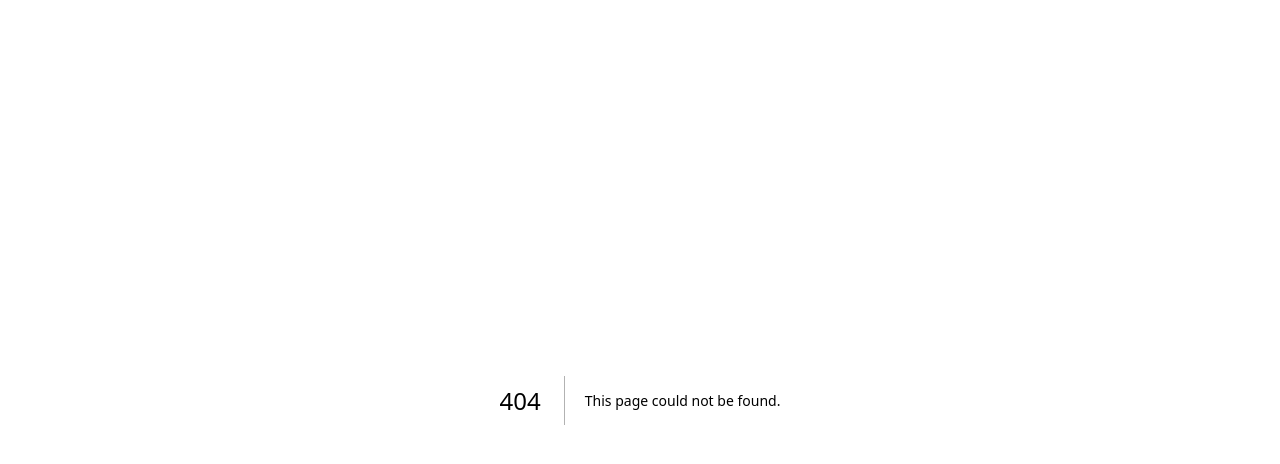
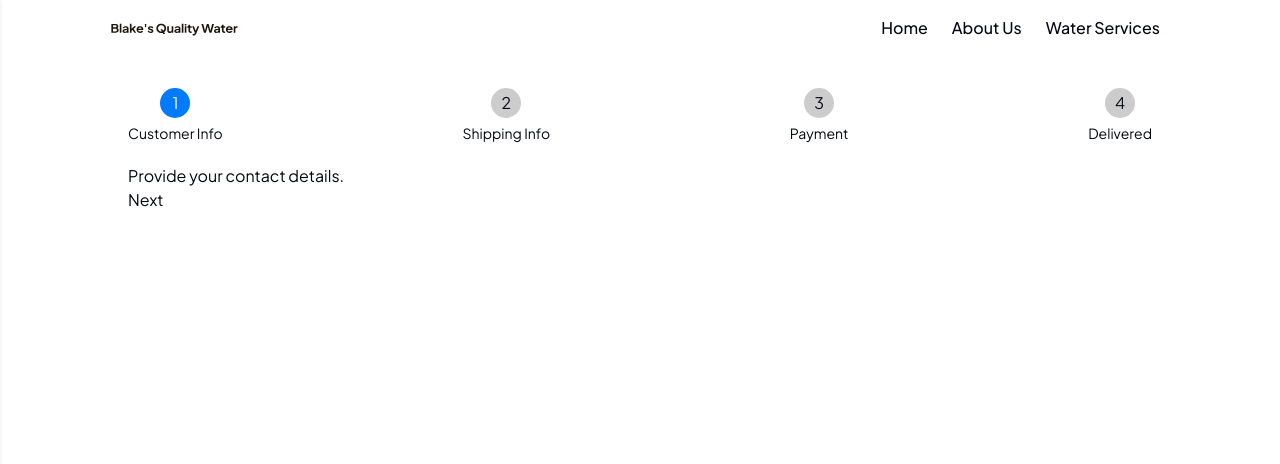
Before and after one commit to MoazamAli45/need-h2O-project, a Next.js app: page /book-order in a window 1280 px wide. Before the commit this address had no page. Shown: the top 464 px of the page. Built offline with nearby package versions, Linux system fonts and the light colour scheme.

Commit message:
Add OrderContext export to OrderProvider.js and update dependencies in package.json

```diff
--- a/package.json
+++ b/package.json
@@ -17,6 +17,7 @@
     "next": "14.1.0",
     "react": "^18",
     "react-dom": "^18",
+    "react-form-stepper": "^2.0.3",
     "react-google-autocomplete": "^2.7.3",
     "react-icons": "^5.0.1",
     "tailwind-merge": "^2.2.1",
--- /dev/null
+++ b/src/app/book-order/page.js
@@ -0,0 +1,45 @@
+"use client";
+import CheckoutStepper from "@/components/Order/CheckoutStepper";
+import Navigation from "@/components/shared/Navigation";
+import OrderContext from "@/context/OrderProvider";
+import { useRouter } from "next/navigation";
+import React, { useContext } from "react";
+
+const CHECKOUT_STEPS = [
+  {
+    name: "Customer Info",
+    Component: () => <div>Provide your contact details.</div>,
+  },
+  {
+    name: "Shipping Info",
+    Component: () => <div>Enter your shipping address.</div>,
+  },
+  {
+    name: "Payment",
+    Component: () => <div>Complete payment for your order.</div>,
+  },
+  {
+    name: "Delivered",
+    Component: () => <div> Your order has been delivered.</div>,
+  },
+];
+
+const Page = () => {
+  const router = useRouter();
+  const { order } = useContext(OrderContext);
+
+  console.log(order);
+
+  if (!order.address) {
+    // router.push("/");
+  }
+  return (
+    <>
+      <Navigation />
+
+      <CheckoutStepper stepsConfig={CHECKOUT_STEPS} />
+    </>
+  );
+};
+
+export default Page;
--- a/src/app/globals.css
+++ b/src/app/globals.css
@@ -108,3 +108,68 @@ body {
   background-repeat: no-repeat;
   background-position: center;
 }
+
+.stepper {
+  position: relative;
+  display: flex;
+  justify-content: space-between;
+  align-items: center;
+  margin-bottom: 20px;
+}
+
+@media (max-width: 600px) {
+  .stepper {
+    display: flex;
+    align-items: center;
+    justify-content: start;
+    gap: 20px;
+    align-content: start;
+    flex-direction: column;
+  }
+}
+
+.step {
+  display: flex;
+  flex-direction: column;
+  align-items: center;
+}
+
+.step-number {
+  width: 30px;
+  height: 30px;
+  border-radius: 50%;
+  background-color: #ccc;
+  display: flex;
+  justify-content: center;
+  align-items: center;
+  margin-bottom: 5px;
+  z-index: 2;
+}
+
+.step-name {
+  font-size: 14px;
+}
+
+.active .step-number {
+  background-color: #007bff;
+  color: #fff;
+}
+
+.complete .step-number {
+  background-color: #28a745;
+  color: #fff;
+}
+
+.progress-bar {
+  position: absolute;
+  top: 25%;
+  left: 0;
+  height: 4px;
+  background-color: #ccc;
+}
+
+.progress {
+  height: 100%;
+  background-color: #28a745;
+  transition: 0.2s ease;
+}
--- a/src/components/Home/Hero.jsx
+++ b/src/components/Home/Hero.jsx
@@ -1,6 +1,7 @@
 import React from "react";
 import Wrapper from "../shared/Wrapper";
 import InputPlacesSearch from "../shared/InputPlacesSearch";
+import SearchInput from "../shared/SearchInput";
 
 const Hero = () => {
   return (
@@ -14,7 +15,8 @@ const Hero = () => {
             Enter an address to place order
           </p>
           <div className="flex items-center justify-center w-full mt-4 z-10">
-            <InputPlacesSearch />
+            {/* <InputPlacesSearch /> */}
+            <SearchInput />
           </div>
         </div>
         <p className="text-[14px] text-[#A1824A] font-medium text-center mt-2  ">
--- /dev/null
+++ b/src/components/Order/CheckoutStepper.jsx
@@ -0,0 +1,93 @@
+/* eslint-disable react/prop-types */
+
+import { useEffect, useRef, useState } from "react";
+import Wrapper from "../shared/Wrapper";
+
+const CheckoutStepper = ({ stepsConfig = [] }) => {
+  const [currentStep, setCurrentStep] = useState(1);
+  const [isComplete, setIsComplete] = useState(false);
+  const [margins, setMargins] = useState({
+    marginLeft: 0,
+    marginRight: 0,
+  });
+  const stepRef = useRef([]);
+
+  useEffect(() => {
+    setMargins({
+      marginLeft: stepRef.current[0].offsetWidth / 2,
+      marginRight: stepRef.current[stepsConfig.length - 1].offsetWidth / 2,
+    });
+  }, [stepRef, stepsConfig.length]);
+
+  if (!stepsConfig.length) {
+    return <></>;
+  }
+
+  const handleNext = () => {
+    setCurrentStep((prevStep) => {
+      if (prevStep === stepsConfig.length) {
+        setIsComplete(true);
+        return prevStep;
+      } else {
+        return prevStep + 1;
+      }
+    });
+  };
+
+  const calculateProgressBarWidth = () => {
+    return ((currentStep - 1) / (stepsConfig.length - 1)) * 100;
+  };
+
+  const ActiveComponent = stepsConfig[currentStep - 1]?.Component;
+
+  return (
+    <Wrapper>
+      <div className="stepper mt-8">
+        {stepsConfig.map((step, index) => {
+          return (
+            <div
+              key={step.name}
+              ref={(el) => (stepRef.current[index] = el)}
+              className={`step ${
+                currentStep > index + 1 || isComplete ? "complete" : ""
+              } ${currentStep === index + 1 ? "active" : ""} `}
+            >
+              <div className="step-number">
+                {currentStep > index + 1 || isComplete ? (
+                  <span>&#10003;</span>
+                ) : (
+                  index + 1
+                )}
+              </div>
+              <div className="step-name">{step.name}</div>
+            </div>
+          );
+        })}
+
+        <div
+          className="progress-bar"
+          style={{
+            width: `calc(100%-${margins.marginLeft + margins.marginRight}px)`,
+            marginLeft: margins.marginLeft,
+            marginRight: margins.marginRight,
+          }}
+        >
+          <div
+            className="progress"
+            style={{ width: `${calculateProgressBarWidth()}%` }}
+          ></div>
+        </div>
+      </div>
+
+      <ActiveComponent />
+
+      {!isComplete && (
+        <button className="btn" onClick={handleNext}>
+          {currentStep === stepsConfig.length ? "Finish" : "Next"}
+        </button>
+      )}
+    </Wrapper>
+  );
+};
+
+export default CheckoutStepper;
--- a/src/components/shared/InputPlacesSearch.jsx
+++ b/src/components/shared/InputPlacesSearch.jsx
@@ -23,11 +23,13 @@ const InputPlacesSearch = () => {
   const submitHandler = (e) => {
     e.preventDefault();
 
+    const city = value.split(",");
+    const cityName = city[city.length - 2].trim();
+    console.log("City Name", cityName);
     const cityFound = cityWaterPrices.filter((item) =>
-      value.includes(item.city)
+      cityName.includes(item.city)
     );
-    // const townWaterPrice = cityWaterPrices[city]?.townWaterPrice;
-    // const pureWaterPrice = cityWaterPrices[city]?.pureWaterPrice;
+
     console.log(cityFound);
   };
   return (
@@ -40,8 +42,8 @@ const InputPlacesSearch = () => {
           value={value}
           placeholder="Enter your address"
           onChange={(evt) => {
+            setValue(evt.target.value);
             getPlacePredictionsForNZ(evt.target.value);
-            setValue(evt.target.value);
             setShowCities(true);
           }}
         />
--- /dev/null
+++ b/src/components/shared/SearchInput.jsx
@@ -0,0 +1,147 @@
+"use client";
+import React, { useEffect, useRef, useState } from "react";
+import { CiSearch } from "react-icons/ci";
+
+import { cityWaterPrices } from "@/constants/data";
+import { useContext } from "react";
+import OrderContext from "@/context/OrderProvider";
+import { useRouter } from "next/navigation";
+
+let autoComplete;
+
+const loadScript = (url, callback) => {
+  let script = document.createElement("script");
+  script.type = "text/javascript";
+
+  if (script.readyState) {
+    script.onreadystatechange = function () {
+      if (script.readyState === "loaded" || script.readyState === "complete") {
+        script.onreadystatechange = null;
+        callback();
+      }
+    };
+  } else {
+    script.onload = () => callback();
+  }
+
+  script.src = url;
+  document.getElementsByTagName("head")[0].appendChild(script);
+};
+
+const SearchInput = () => {
+  const [query, setQuery] = useState("");
+  const autoCompleteRef = useRef(null);
+
+  const router = useRouter();
+  const { setAddress, setDetails } = useContext(OrderContext);
+
+  const handleScriptLoad = (updateQuery, autoCompleteRef) => {
+    autoComplete = new window.google.maps.places.Autocomplete(
+      autoCompleteRef.current,
+      {
+        // types: ["(cities)"],
+        componentRestrictions: { country: "NZ" },
+      }
+    );
+
+    autoComplete.addListener("place_changed", () => {
+      handlePlaceSelect(updateQuery);
+    });
+  };
+
+  const handlePlaceSelect = async (updateQuery) => {
+    const addressObject = await autoComplete.getPlace();
+    // console.log(addressObject, "Address Object");
+    const address = addressObject.formatted_address;
+    const query = addressObject.vicinity;
+
+    updateQuery(query);
+    setAddress(address);
+    console.log({ query }, "Query");
+  };
+
+  const submitHandler = (e) => {
+    e.preventDefault();
+    console.log("City Water Prices", "clicked");
+    let lastSubstring = "";
+    const commaIndex = query.lastIndexOf(",");
+    if (commaIndex !== -1) {
+      lastSubstring = query.substring(commaIndex + 2);
+    } else {
+      const words = query.split(" ");
+      lastSubstring = words[words.length - 1];
+    }
+
+    // console.log("Last Substring", lastSubstring);
+    const cityFound = cityWaterPrices.filter((item) =>
+      lastSubstring.includes(item.city)
+    );
+
+    if (cityFound.length > 0) {
+      // console.log(cityFound);
+      setDetails(cityFound);
+      router.push("/book-order");
+    } else {
+      alert(
+        "Sorry your area is not listed!, Please call 022-633-3456 to make a booking, Our areas are getting updated regularly"
+      );
+      return;
+    }
+  };
+
+  useEffect(() => {
+    loadScript(
+      `https://maps.googleapis.com/maps/api/js?key=${process.env.NEXT_PUBLIC_PLACES_SEARCH_API}&libraries=places`,
+      () => handleScriptLoad(setQuery, autoCompleteRef)
+    );
+  }, []);
+
+  return (
+    <div className="w-[80%]  sm:w-1/2">
+      <div className="relative w-full z-10">
+        <CiSearch className="absolute top-5 left-4 text-gray-500 text-[18px] sm:text-[20px] lg:text-[24px] " />
+        <input
+          className="w-full pl-12 md:pr-40   py-5 rounded-full    focus:outline-none placeholder-gray-500 bg-white shadow-lg text-[12px] sm:text-[14px] lg:text-[16px]"
+          type="text"
+          ref={autoCompleteRef}
+          placeholder="Enter your address"
+          onChange={(event) => setQuery(event.target.value)}
+        />
+        <button
+          className="absolute    md:right-2 md:top-2  rounded-full border-none bg-primaryColor  text-white text-lg cursor-pointer px-4 py-3  focus:outline-none font-semibold text-[16px] hidden  md:block"
+          type="submit"
+          onClick={submitHandler}
+        >
+          Place Order
+        </button>
+        <button
+          className="absolute  mt-2 w-full z-10     rounded-full border-none bg-primaryColor  text-white text-lg cursor-pointer px-4 py-3  focus:outline-none font-semibold text-[16px] block  md:hidden"
+          type="submit"
+          onClick={submitHandler}
+        >
+          Place Order
+        </button>
+        <div className=" h-48 overflow-y-auto z-10">
+          {/* {!isPlacePredictionsLoading && showCities && (
+            <ul className="w-full mt-[1px] rounded-lg bg-white">
+              {placePredictions.map((item, index) => (
+                <li
+                  key={index}
+                  className="cursor-pointer px-4  hover:bg-gray-500 bg-white z-10 py-2  text-[14px]  font-normal  border-b border-gray-300  transition-all duration-300 ease-in-out  hover:text-white hover:shadow-lg"
+                  onClick={() => {
+                    setValue(item.description);
+                    setShowCities(false);
+                  }}
+                >
+                  {item.description}
+                </li>
+              ))}
+            </ul>
+          )} */}
+        </div>
+      </div>
+    </div>
+  );
+};
+
+export default SearchInput;
--- a/src/context/OrderProvider.js
+++ b/src/context/OrderProvider.js
@@ -56,3 +56,5 @@ export const OrderProvider = ({ children }) => {
     </OrderContext.Provider>
   );
 };
+
+export default OrderContext;
```
Also changed, not shown: 1 other file (tests, documents, lock files or other folders).
